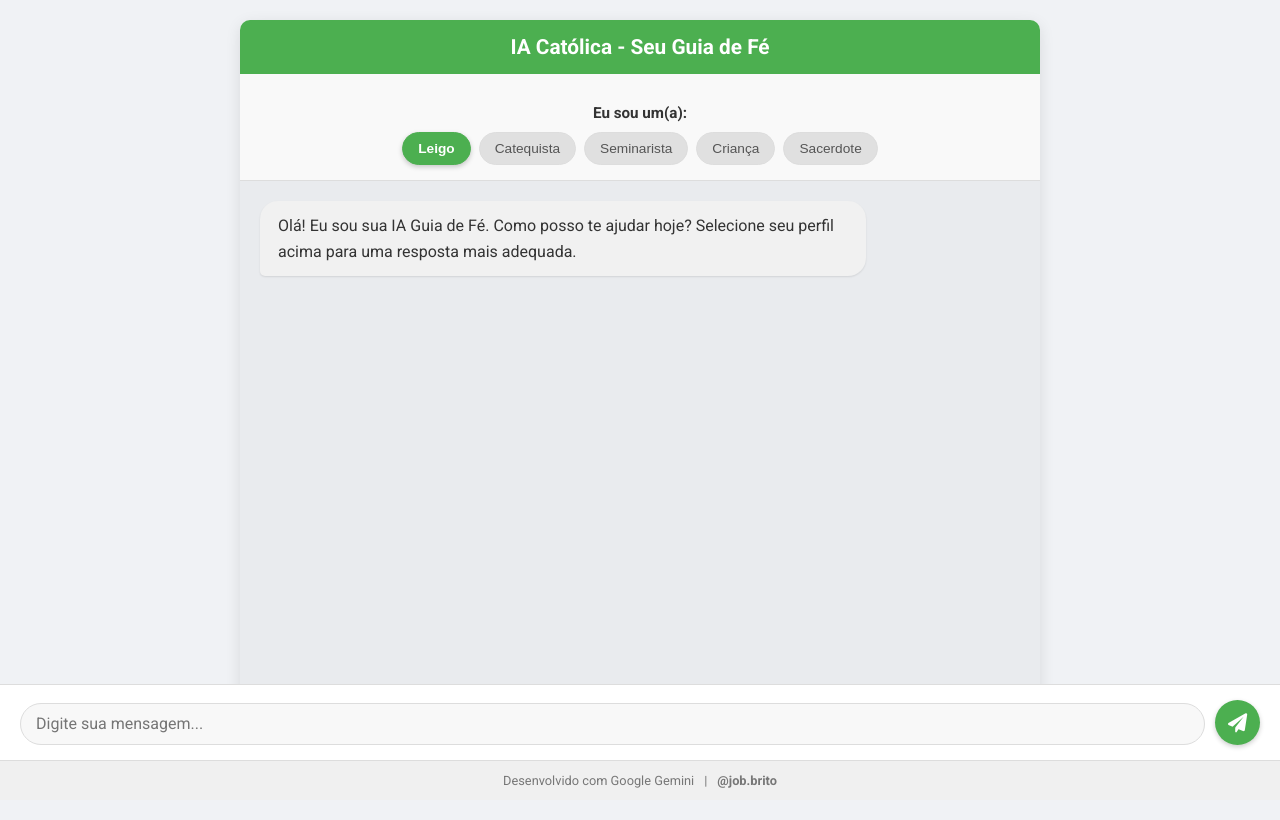
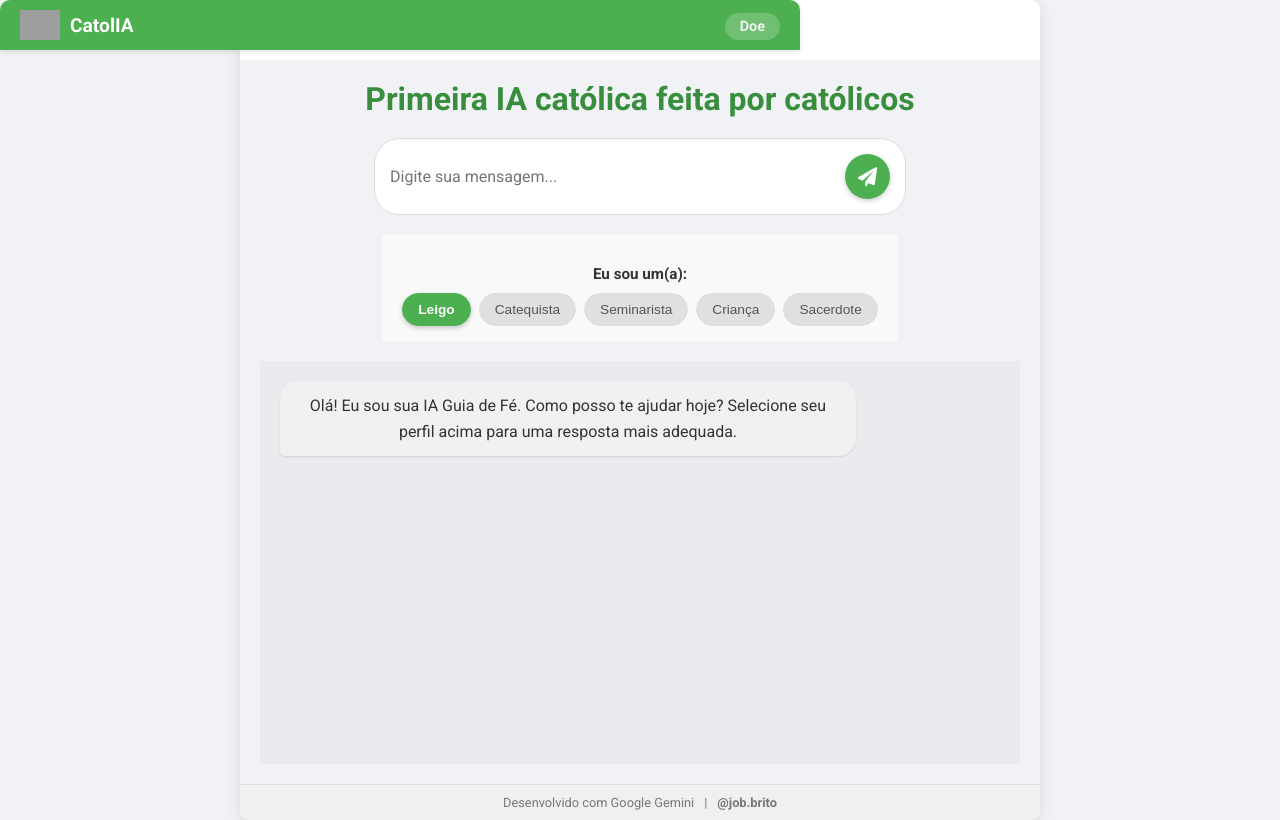
Before and after one commit to Dev-MJBS/catolIA, a Flask app: page / in a window 1280 px wide. Before the commit the page ends 788 px from the top, so only its background shows below. Run offline with Flask 3, Linux system fonts and the light colour scheme; grey boxes are pictures that could not be loaded.

Commit message:
Novo layout: logo, doacao, input no meio, prompts abaixo, footer fixo

```diff
--- a/templates/index.html
+++ b/templates/index.html
@@ -3,7 +3,7 @@
 <head>
     <meta charset="UTF-8">
     <meta name="viewport" content="width=device-width, initial-scale=1.0">
-    <title>IA Católica - Seu Guia de Fé</title>
+    <title>CatolIA - Seu Guia de Fé</title>
     <link href="https://fonts.googleapis.com/css2?family=Roboto:wght@400;700&display=swap" rel="stylesheet">
     <link rel="stylesheet" href="https://cdnjs.cloudflare.com/ajax/libs/font-awesome/6.0.0-beta3/css/all.min.css">
     <script src="https://cdn.jsdelivr.net/npm/marked/marked.min.js"></script>
@@ -22,8 +22,9 @@
             --profile-bg: #f9f9f9;
             --profile-btn-bg: #e0e0e0;
             --profile-btn-color: #555;
-            --footer-bg: #f0f0f0; /* Cor do rodapé */
-            --footer-text-color: #777; /* Cor do texto do rodapé */
+            --header-link-color: #f0f0f0;
+            --footer-bg: #f0f0f0;
+            --footer-text-color: #777;
 
             /* Cores para o Tema 'Criança' */
             --child-primary-color: #64B5F6; /* Azul claro */
@@ -38,6 +39,7 @@
             --child-profile-bg: #BBDEFB;
             --child-profile-btn-bg: #90CAF9;
             --child-profile-btn-color: #FFFFFF;
+            --child-header-link-color: #FFFFFF;
             --child-footer-bg: #BBDEFB;
             --child-footer-text-color: #424242;
 
@@ -50,12 +52,12 @@
             background-color: var(--background-light);
             display: flex;
             justify-content: center;
-            align-items: center;
+            align-items: flex-start; /* Alinha no topo para dar espaço ao conteúdo */
             min-height: 100vh;
             margin: 0;
             color: var(--text-color);
             overflow: hidden;
-            transition: background-color 0.5s ease; /* Transição suave para mudança de tema */
+            transition: background-color 0.5s ease;
         }
 
         .chat-container {
@@ -68,30 +70,151 @@
             display: flex;
             flex-direction: column;
             overflow: hidden;
-            transition: background-color 0.5s ease; /* Transição suave para mudança de tema */
+            transition: background-color 0.5s ease;
+            position: relative; /* Para posicionar elementos internos */
+            padding-top: 60px; /* Espaço para o header fixo */
         }
 
         .chat-header {
             background-color: var(--primary-color);
+            padding: 10px 20px;
             color: white;
-            padding: 15px 20px;
-            font-size: 1.3em;
             font-weight: bold;
-            text-align: center;
             box-shadow: 0 2px 5px rgba(0, 0, 0, 0.1);
             flex-shrink: 0;
-            transition: background-color 0.5s ease; /* Transição suave para mudança de tema */
+            transition: background-color 0.5s ease;
+            display: flex;
+            justify-content: space-between;
+            align-items: center;
+            position: fixed; /* Fixa o cabeçalho no topo */
+            top: 0;
+            left: 0;
+            width: 100%;
+            max-width: 800px; /* Ajusta para a largura máxima do container */
+            z-index: 1001; /* Fica acima de tudo */
+            box-sizing: border-box; /* Inclui padding na largura total */
+            border-top-left-radius: 10px;
+            border-top-right-radius: 10px;
+        }
+
+        .header-left {
+            display: flex;
+            align-items: center;
+            gap: 10px;
+            font-size: 1.2em;
+        }
+        .header-left img {
+            height: 30px; /* Tamanho da logo */
+            width: auto;
+        }
+
+        .header-right a {
+            background-color: rgba(255, 255, 255, 0.2);
+            color: var(--header-link-color);
+            padding: 5px 15px;
+            border-radius: 20px;
+            text-decoration: none;
+            font-size: 0.9em;
+            transition: background-color 0.3s ease, color 0.5s ease;
+        }
+        .header-right a:hover {
+            background-color: rgba(255, 255, 255, 0.4);
+        }
+
+        .main-content-area {
+            flex-grow: 1;
+            display: flex;
+            flex-direction: column;
+            justify-content: center; /* Centraliza verticalmente */
+            align-items: center; /* Centraliza horizontalmente */
+            padding: 20px;
+            text-align: center;
+            background-color: var(--background-light); /* Fundo da área principal */
+            transition: background-color 0.5s ease;
+            height: 100%; /* Ocupa todo o espaço vertical disponível */
+            box-sizing: border-box;
+            overflow-y: auto; /* Permite scroll se o conteúdo for grande */
+        }
+
+        .main-title {
+            font-size: 2em;
+            font-weight: bold;
+            color: var(--primary-dark);
+            margin-bottom: 20px;
+            transition: color 0.5s ease;
+        }
+
+        .chat-input-area {
+            display: flex;
+            padding: 15px;
+            background-color: var(--container-bg);
+            border: 1px solid var(--border-color); /* Borda ao redor da caixa de input */
+            border-radius: 25px; /* Cantos arredondados */
+            box-shadow: inset 0 1px 3px rgba(0, 0, 0, 0.05);
+            width: 80%; /* Largura da caixa de texto */
+            max-width: 500px; /* Largura máxima */
+            margin-bottom: 20px; /* Espaço abaixo da caixa */
+            transition: background-color 0.5s ease, border-color 0.5s ease;
+        }
+        .chat-input-area .textarea-wrapper {
+            flex-grow: 1;
+            position: relative;
+            margin-right: 10px;
+            background-color: transparent; /* Transparente para usar o fundo da .chat-input-area */
+            border: none;
+            padding: 0;
+            display: flex;
+            align-items: center;
+        }
+
+        .chat-input-area textarea {
+            flex-grow: 1;
+            border: none;
+            outline: none;
+            font-family: 'Roboto', sans-serif;
+            font-size: 1em;
+            resize: none;
+            min-height: 24px;
+            max-height: 100px; /* Altura máxima menor para não dominar a tela */
+            padding: 0;
+            background-color: transparent;
+            overflow-y: auto;
+            line-height: 1.5;
+            color: var(--text-color);
+        }
+
+        .chat-input-area button {
+            background-color: var(--primary-color);
+            color: white;
+            border: none;
+            border-radius: 50%;
+            width: 45px;
+            height: 45px;
+            min-width: 45px;
+            display: flex;
+            justify-content: center;
+            align-items: center;
+            cursor: pointer;
+            font-size: 1.2em;
+            transition: background-color 0.3s ease, transform 0.2s ease;
+            box-shadow: 0 2px 5px rgba(0, 0, 0, 0.2);
+        }
+        .chat-input-area button:hover {
+            background-color: var(--primary-dark);
+            transform: translateY(-1px);
         }
 
         .profile-selection {
             padding: 15px 20px;
             background-color: var(--profile-bg);
-            border-bottom: 1px solid var(--border-color);
             text-align: center;
             font-size: 0.95em;
             color: var(--text-color);
             flex-shrink: 0;
-            transition: background-color 0.5s ease, border-color 0.5s ease, color 0.5s ease; /* Transição suave */
+            transition: background-color 0.5s ease, border-color 0.5s ease, color 0.5s ease;
+            /* NOVO: Ajuste de margem para ficar abaixo da caixa de texto */
+            margin-top: 0;
+            margin-bottom: 20px;
         }
 
         .profile-selection p {
@@ -114,13 +237,8 @@
             border-radius: 20px;
             cursor: pointer;
             font-size: 0.9em;
-            transition: all 0.2s ease, background-color 0.5s ease, color 0.5s ease, border-color 0.5s ease; /* Transição suave */
+            transition: all 0.2s ease, background-color 0.5s ease, color 0.5s ease, border-color 0.5s ease;
             white-space: nowrap;
-        }
-
-        .profile-buttons button:hover {
-            background-color: #d0d0d0;
-            border-color: #bbb;
         }
 
         .profile-buttons button.selected {
@@ -129,19 +247,19 @@
             border-color: var(--primary-color);
             box-shadow: 0 2px 5px rgba(0, 0, 0, 0.2);
             font-weight: bold;
-            transition: all 0.2s ease, background-color 0.5s ease, color 0.5s ease, border-color 0.5s ease; /* Transição suave */
         }
 
+        /* NOVO: Área para as mensagens, agora abaixo dos prompts */
         .chat-messages {
-            flex-grow: 1;
+            flex-grow: 1; /* Ocupa o espaço restante */
             padding: 20px;
-            overflow-y: auto;
+            overflow-y: auto; /* Scroll para as mensagens */
             background-color: var(--background-dark);
             -webkit-overflow-scrolling: touch;
-            /* Padding extra para a barra de input e o novo rodapé */
-            padding-bottom: calc(var(--input-area-height) + var(--footer-height));
-            transition: background-color 0.5s ease; /* Transição suave */
+            padding-bottom: 20px; /* Padding normal, sem barra fixa */
+            transition: background-color 0.5s ease;
         }
+
 
         .message {
             margin-bottom: 15px;
@@ -165,7 +283,7 @@
             word-wrap: break-word;
             line-height: 1.6;
             box-shadow: 0 1px 2px rgba(0, 0, 0, 0.1);
-            transition: background-color 0.5s ease, color 0.5s ease; /* Transição suave */
+            transition: background-color 0.5s ease, color 0.5s ease;
         }
 
         .message.user .message-content {
@@ -214,75 +332,6 @@
             40% { transform: translateY(-5px); }
         }
 
-        .chat-input-area {
-            flex-shrink: 0;
-            padding: 15px 20px;
-            background-color: var(--container-bg);
-            border-top: 1px solid var(--border-color);
-            display: flex;
-            align-items: flex-end;
-            /* Posição fixa na parte inferior */
-            position: fixed;
-            bottom: var(--footer-height); /* Ajustado para ficar acima do rodapé */
-            left: 0;
-            width: 100%;
-            box-sizing: border-box;
-            z-index: 999; /* Abaixo do rodapé */
-            transition: background-color 0.5s ease, border-color 0.5s ease; /* Transição suave */
-        }
-
-        .chat-input-area .textarea-wrapper {
-            flex-grow: 1;
-            position: relative;
-            margin-right: 10px;
-            background-color: #f8f8f8;
-            border: 1px solid var(--border-color);
-            border-radius: 25px;
-            padding: 8px 15px;
-            display: flex;
-            align-items: center;
-            transition: background-color 0.5s ease, border-color 0.5s ease; /* Transição suave */
-        }
-
-        .chat-input-area textarea {
-            flex-grow: 1;
-            border: none;
-            outline: none;
-            font-family: 'Roboto', sans-serif;
-            font-size: 1em;
-            resize: none;
-            min-height: 24px;
-            max-height: 150px;
-            padding: 0;
-            background-color: transparent;
-            overflow-y: auto;
-            line-height: 1.5;
-            color: var(--text-color); /* Garante que o texto mude de cor com o tema */
-        }
-
-        .chat-input-area button {
-            background-color: var(--primary-color);
-            color: white;
-            border: none;
-            border-radius: 50%;
-            width: 45px;
-            height: 45px;
-            min-width: 45px;
-            display: flex;
-            justify-content: center;
-            align-items: center;
-            cursor: pointer;
-            font-size: 1.2em;
-            transition: background-color 0.3s ease, transform 0.2s ease;
-            box-shadow: 0 2px 5px rgba(0, 0, 0, 0.2);
-        }
-
-        .chat-input-area button:hover {
-            background-color: var(--primary-dark);
-            transform: translateY(-1px);
-        }
-
-        /* NOVO: Rodapé com informações */
         .chat-footer {
             flex-shrink: 0;
             padding: 10px 20px;
@@ -291,40 +340,34 @@
             text-align: center;
             font-size: 0.8em;
             color: var(--footer-text-color);
-            position: fixed;
-            bottom: 0;
-            left: 0;
+            position: relative; /* Agora é relativo, não fixo */
             width: 100%;
             box-sizing: border-box;
-            z-index: 1000; /* Garante que fique por cima da barra de URL do Safari */
-            padding-bottom: calc(10px + env(safe-area-inset-bottom)); /* Ajuste para áreas seguras */
+            z-index: 990; /* Pode ser menor se não é fixo */
+            padding-bottom: 10px; /* Ajuste para espaçamento */
             display: flex;
             justify-content: center;
             align-items: center;
             gap: 10px;
-            transition: background-color 0.5s ease, border-color 0.5s ease, color 0.5s ease; /* Transição suave */
-            height: var(--footer-height); /* Define a altura para o padding */
+            transition: background-color 0.5s ease, border-color 0.5s ease, color 0.5s ease;
         }
 
         .chat-footer a {
             color: var(--footer-text-color);
             text-decoration: none;
             font-weight: bold;
-            transition: color 0.5s ease; /* Transição suave */
+            transition: color 0.5s ease;
         }
-
         .chat-footer a:hover {
             text-decoration: underline;
         }
-
         .chat-footer .icon-text {
             display: flex;
             align-items: center;
             gap: 5px;
         }
-
         .chat-footer .icon-text img {
-            height: 16px; /* Tamanho dos ícones */
+            height: 16px;
             width: auto;
             vertical-align: middle;
         }
@@ -336,8 +379,15 @@
                 border-radius: 0;
                 box-shadow: none;
             }
+            .chat-header {
+                max-width: 100%; /* Fixa o cabeçalho em 100% da largura em mobile */
+                border-radius: 0;
+            }
+            .main-title {
+                font-size: 1.5em;
+            }
             .chat-input-area {
-                padding: 10px 15px;
+                width: 90%; /* Ajusta largura em mobile */
             }
             .chat-input-area textarea {
                 font-size: 0.95em;
@@ -365,7 +415,24 @@
 <body>
     <div class="chat-container">
         <div class="chat-header">
-            IA Católica - Seu Guia de Fé
+            <div class="header-left">
+                <img src="https://lh3.googleusercontent.com/pw/AP1GczOS7y4wR1eX8_g-m312-dF3f4n-e2S-5R_z_L9s4iQ9j8n9wJ8oB9Y-0r-7f-4n3k6p5q5h4j3f7l8t3y6i0j5k2l1m4n0o1q2r3s4t5u6v7w8x9y0z_0f/catolia_logo.png" alt="CatolIA Logo"> <span>CatolIA</span>
+            </div>
+            <div class="header-right">
+                <a href="#" id="donateLink">Doe</a>
+            </div>
+        </div>
+
+        <div class="main-content-area">
+            <div class="main-title">Primeira IA católica feita por católicos</div>
+
+            <div class="chat-input-area">
+                <div class="textarea-wrapper">
+                    <textarea id="userMessageInput" placeholder="Digite sua mensagem..." rows="1"></textarea>
+                </div>
+                <button id="sendMessageButton">
+                    <i class="fas fa-paper-plane"></i>
+                </button>
             </div>
 
             <div class="profile-selection">
@@ -384,14 +451,6 @@
                     <div class="message-content">Olá! Eu sou sua IA Guia de Fé. Como posso te ajudar hoje? Selecione seu perfil acima para uma resposta mais adequada.</div>
                 </div>
             </div>
-
-        <div class="chat-input-area">
-            <div class="textarea-wrapper">
-                <textarea id="userMessageInput" placeholder="Digite sua mensagem..." rows="1"></textarea>
-            </div>
-            <button id="sendMessageButton">
-                <i class="fas fa-paper-plane"></i>
-            </button>
         </div>
 
         <div class="chat-footer">
@@ -407,7 +466,6 @@
         let selectedProfile = 'leigo';
         let typingIndicatorElement = null;
 
-        // NOVO: Cores para os temas
         const defaultThemeColors = {
             '--primary-color': '#4CAF50',
             '--primary-dark': '#388E3C',
@@ -421,6 +479,7 @@
             '--profile-bg': '#f9f9f9',
             '--profile-btn-bg': '#e0e0e0',
             '--profile-btn-color': '#555',
+            '--header-link-color': '#f0f0f0',
             '--footer-bg': '#f0f0f0',
             '--footer-text-color': '#777'
         };
@@ -438,6 +497,7 @@
             '--profile-bg': '#BBDEFB',
             '--profile-btn-bg': '#90CAF9',
             '--profile-btn-color': '#FFFFFF',
+            '--header-link-color': '#FFFFFF',
             '--footer-bg': '#BBDEFB',
             '--footer-text-color': '#424242'
         };
@@ -458,7 +518,6 @@
             selectedProfile = profile;
             console.log('Perfil selecionado:', selectedProfile);
 
-            // NOVO: Aplica o tema de cores
             if (profile === 'crianca') {
                 applyTheme(childThemeColors);
             } else {
@@ -517,10 +576,8 @@
             });
 
             autoResizeTextarea();
-            // NOVO: Aplica o tema padrão ao carregar a página
             applyTheme(defaultThemeColors);
         });
-
 
         async function sendMessage() {
             const userMessageInput = document.getElementById('userMessageInput');
```
Lines whose indentation alone changed are shown as unchanged.
